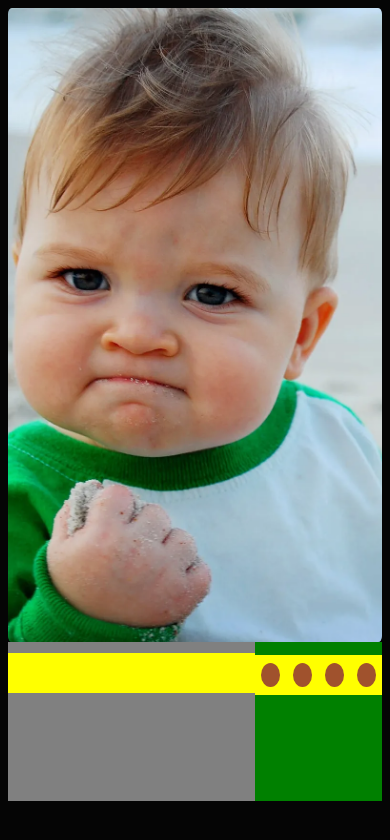
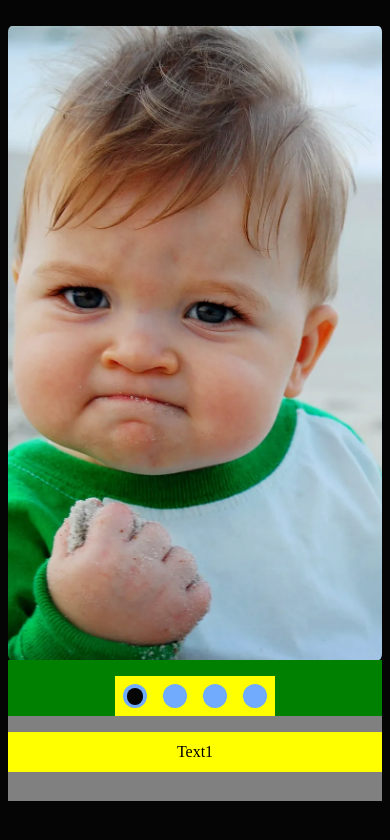
Before and after one commit to Wood85/cssMemeSlider, a plain HTML site: page index.html in a window 390 px wide. Drawn offline with Linux system fonts and the light colour scheme.

Commit message:
feat: add mobile version and control states Fri,Sep 15, 2023 07:39:44 AM

```diff
--- a/index.html
+++ b/index.html
@@ -10,11 +10,11 @@
 
 <body>
 	<div class="container">
+		<input type="radio" name="r" id="r1" checked>
+		<input type="radio" name="r" id="r2">
+		<input type="radio" name="r" id="r3">
+		<input type="radio" name="r" id="r4">
 		<div class="slides">
-			<input type="radio" name="r" id="r1" checked>
-			<input type="radio" name="r" id="r2">
-			<input type="radio" name="r" id="r3">
-			<input type="radio" name="r" id="r4">
 			<div class="slide s1">
 				<img src="img/Culture-Success-Meme-Kid.webp" alt="meme1" class="img">
 			</div>
@@ -29,27 +29,37 @@
 			</div>
 		</div>
 		<div class="panel">
-			<div class="text">
-				<div class="text__container">
-					<div class="text1"></div>
-					<div class="text2"></div>
-					<div class="text3"></div>
-					<div class="text4"></div>
+			<div class="texts">
+				<div class="texts__container">
+					<div class="texts__wrap">
+						<div class="texts__text texts__text_1">Text1</div>
+						<div class="texts__text texts__text_2">Text2</div>
+						<div class="texts__text texts__text_3">Text3</div>
+						<div class="texts__text texts__text_4">Text4</div>
+					</div>
 				</div>
 			</div>
 			<div class="navigation">
 				<div class="navigation__container">
-					<label class="navigation__control" for="r1" class="bar">
-						<div class="navigation__button"></div>
+					<label class="navigation__control navigation__control_1" for="r1">
+						<div class="navigation__button">
+							<div class="button_checked"></div>
+						</div>
 					</label>
-					<label class="navigation__control" for="r2" class="bar">
-						<div class="navigation__button"></div>
+					<label class="navigation__control navigation__control_2" for="r2">
+						<div class="navigation__button">
+							<div class="button_checked"></div>
+						</div>
 					</label>
-					<label class="navigation__control" for="r3" class="bar">
-						<div class="navigation__button"></div>
+					<label class="navigation__control navigation__control_3" for="r3">
+						<div class="navigation__button">
+							<div class="button_checked"></div>
+						</div>
 					</label>
-					<label class="navigation__control" for="r4" class="bar">
-						<div class="navigation__button"></div>
+					<label class="navigation__control navigation__control_4" for="r4">
+						<div class="navigation__button">
+							<div class="button_checked"></div>
+						</div>
 					</label>
 				</div>
 			</div>
--- a/style.css
+++ b/style.css
@@ -6,10 +6,11 @@
 
 body {
 	background: #050505;
+	height: 100vh;
 }
 
 .container {
-	height: 94vh;
+	height: 94%;
 	width: 96%;
 	margin: 2% auto;
 	overflow: hidden;
@@ -43,19 +44,35 @@ input {
 	object-fit: cover;
 }
 
-#r1:checked.s1 {
+#r1:checked~.slides>.s1 {
 	margin-left: 0;
 }
 
-#r2:checked~.s1 {
+#r2:checked~.slides>.s1 {
 	margin-left: -25%;
 }
 
-#r3:checked~.s1 {
+#r3:checked~.slides>.s1 {
 	margin-left: -50%;
 }
 
-#r4:checked~.s1 {
+#r4:checked~.slides>.s1 {
+	margin-left: -75%;
+}
+
+#r1:checked~.panel>.texts>.texts__container>.texts__wrap>.texts__text_1 {
+	margin-left: 0;
+}
+
+#r2:checked~.panel>.texts>.texts__container>.texts__wrap>.texts__text_1 {
+	margin-left: -25%;
+}
+
+#r3:checked~.panel>.texts>.texts__container>.texts__wrap>.texts__text_1 {
+	margin-left: -50%;
+}
+
+#r4:checked~.panel>.texts>.texts__container>.texts__wrap>.texts__text_1 {
 	margin-left: -75%;
 }
 
@@ -67,7 +84,7 @@ input {
 	justify-content: space-between;
 }
 
-.text {
+.texts {
 	width: 66%;
 	height: 100%;
 	display: flex;
@@ -75,11 +92,27 @@ input {
 	background: gray;
 }
 
-.text__container {
+.texts__container {
 	width: 100%;
 	background: yellow;
 	height: 2.5rem;
-	margin-top: 4.3%;
+	margin-top: 2rem;
+}
+
+.texts__wrap {
+	width: 400%;
+	height: 100%;
+	overflow: hidden;
+	display: flex;
+
+}
+
+.texts__text {
+	display: flex;
+	width: 25%;
+	height: 100%;
+	align-items: center;
+	transition: all 0.6s ease;
 }
 
 .navigation {
@@ -94,7 +127,7 @@ input {
 	width: 10rem;
 	background: yellow;
 	height: 2.5rem;
-	margin-top: 10%;
+	margin-top: 2rem;
 	display: flex;
 }
 
@@ -112,9 +145,12 @@ input {
 }
 
 .navigation__button {
+	display: flex;
+	justify-content: center;
+	align-items: center;
 	width: 60%;
 	height: 60%;
-	background: sienna;
+	background: #71ABFE;
 	border-radius: 50%;
 	transition: all 0.5s;
 }
@@ -122,3 +158,62 @@ input {
 .navigation__control:hover>.navigation__button {
 	background: #FFFFFF;
 }
+
+.button_checked {
+	width: 70%;
+	height: 70%;
+	background: transparent;
+	border-radius: 50%;
+}
+
+#r1:checked~.panel>.navigation>.navigation__container>.navigation__control_1>.navigation__button>.button_checked {
+	background: #050505;
+}
+
+#r2:checked~.panel>.navigation>.navigation__container>.navigation__control_2>.navigation__button>.button_checked {
+	background: #050505;
+}
+
+#r3:checked~.panel>.navigation>.navigation__container>.navigation__control_3>.navigation__button>.button_checked {
+	background: #050505;
+}
+
+#r:checked~.panel>.navigation>.navigation__container>.navigation__control_4>.navigation__button>.button_checked {
+	background: #050505;
+}
+
+@media all and (max-width: 48em) {
+	.panel {
+		align-items: center;
+		flex-direction: column;
+		flex-flow: column-reverse;
+	}
+
+	.texts {
+		width: 100%;
+		/* height: 50%; */
+	}
+
+	.texts__container {
+		margin-top: 1rem;
+
+	}
+
+	.texts__text {
+		justify-content: center;
+	}
+
+	.navigation {
+		width: 100%;
+		height: 50%;
+		justify-content: center;
+	}
+
+	.navigation__container {
+		width: 10rem;
+		background: yellow;
+		height: 2.5rem;
+		margin-top: 1rem;
+		display: flex;
+	}
+}
```
